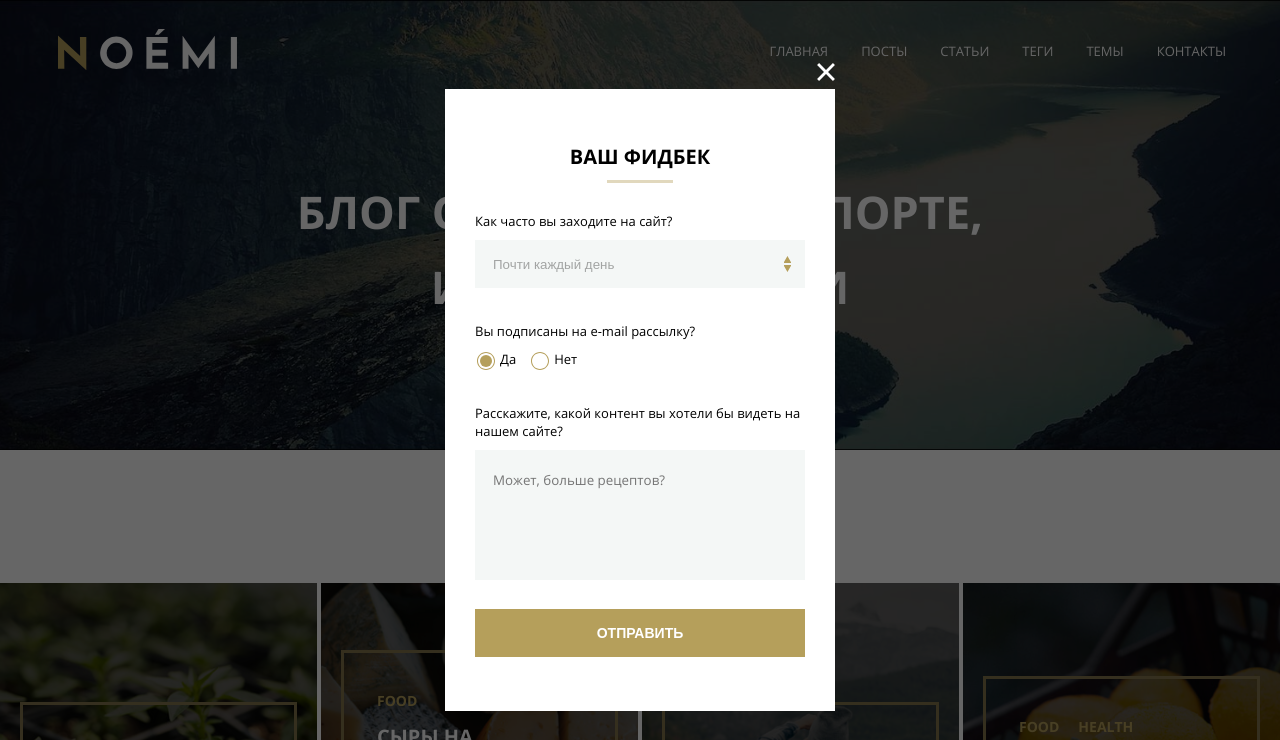
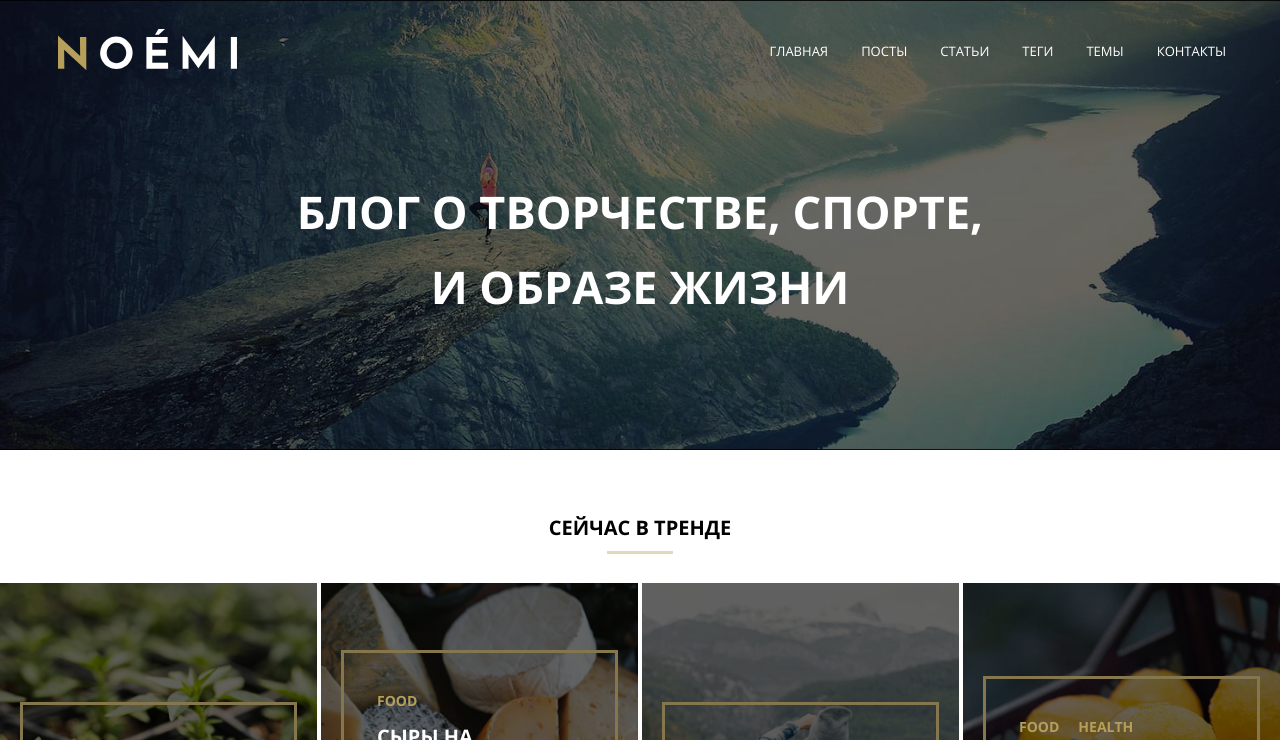
Before and after one commit to ladislav21/mq-diploma, a plain HTML site: page index.html in a window 1280 px wide. Shown: the top 740 px of the page. Drawn offline with Linux system fonts and the light colour scheme; files whose address does not match are found by name.

Commit message:
Первый вариант диплома

```diff
--- a/index.html
+++ b/index.html
@@ -9,7 +9,7 @@
 </head>
 
 <body>
-  <section class="popup">
+  <section class="popup__hidden">
     <div class="popup-window">
       <div class="popup-close">
         <span class="hidden-element">Кнопка закрытия pop-up</span>
```
